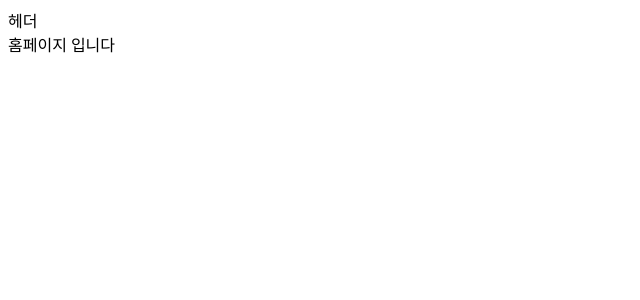
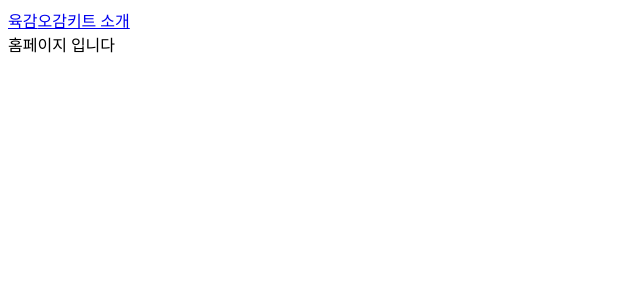
Before and after one commit to kcyoow/Six-Sense, a React (Vite) app: page / in a window 1280 px wide. Shown: the top 300 px of the page, without its empty margins (0-640 px from the left). Built offline with nearby package versions, Linux system fonts and the light colour scheme.

Commit message:
feat: 상단 헤더 컴포넌트 추가

```diff
--- a/src/App.tsx
+++ b/src/App.tsx
@@ -6,8 +6,8 @@ import Header from './components/Header';
 function App() {
   return (
     <div>
+      <BrowserRouter>
       <Header />
-      <BrowserRouter>
         <Routes>
           <Route path="/" element={<HomePage />} />
           <Route path="/intro" element={<IntroPage />} />
--- a/src/components/Header.tsx
+++ b/src/components/Header.tsx
@@ -1,7 +1,19 @@
+import { Link } from 'react-router-dom';
+
 function Header() {
-  //
-
-  return <div>헤더</div>;
+  // TODO: 추후 디자인
+  return (
+    <div>
+      <div>
+        <Link to={`/`} className="btn-ghost btn hidden ">
+          {'육감'}
+        </Link>
+        <Link to={`/intro`} className="btn-ghost btn hidden ">
+          {'오감키트 소개'}
+        </Link>
+      </div>
+    </div>
+  );
 }
 
 export default Header;
```
